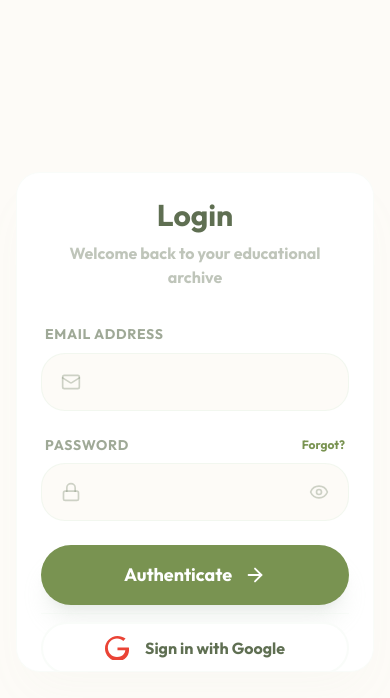
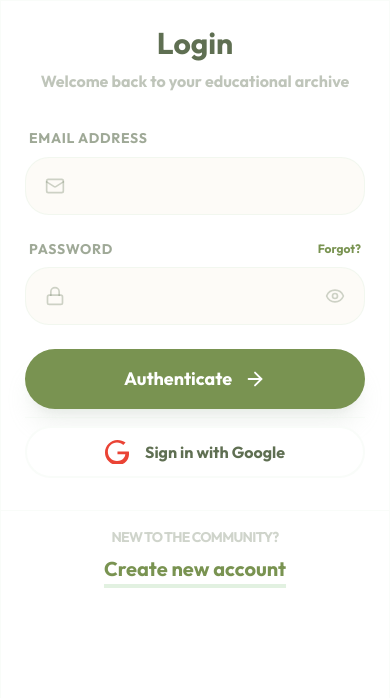
Before and after one commit to DeepaKumawat89/Notes_website, a React (Vite) app: page /login in a window 390 px wide. Shown: the top 698 px of the page. Built offline with nearby package versions, Linux system fonts and the light colour scheme; no server answers.

Commit message:
style: optimize mobile auth page for full-screen display

```diff
--- a/src/pages/user/Auth.jsx
+++ b/src/pages/user/Auth.jsx
@@ -206,7 +206,7 @@ const AuthModal = ({ isOpen, onClose }) => {
   const handleToggle = () => setIsLogin(!isLogin);
 
   return (
-    <div className={`fixed inset-0 z-[100] flex flex-col items-center ${isStandalonePage ? 'overflow-y-auto bg-cream-light p-4 sm:p-8' : 'overflow-hidden justify-center p-2 sm:p-4'}`}>
+    <div className={`fixed inset-0 z-[100] flex flex-col items-center ${isStandalonePage ? 'overflow-y-auto bg-cream-light sm:p-8' : 'overflow-hidden justify-center p-2 sm:p-4'}`}>
       {/* Backdrop - Only show if modal */}
       {!isStandalonePage && (
         <motion.div
@@ -218,7 +218,7 @@ const AuthModal = ({ isOpen, onClose }) => {
       )}
 
       {/* Container */}
-      <div className={`relative w-full max-w-5xl lg:h-[720px] min-h-[500px] h-fit max-h-[96vh] sm:max-h-[90vh] [perspective:2000px] ${isStandalonePage ? 'my-auto' : ''}`}>
+      <div className={`relative w-full max-w-5xl lg:h-[720px] h-screen sm:h-fit sm:max-h-[90vh] [perspective:2000px] ${isStandalonePage ? 'my-auto' : ''}`}>
         <motion.div
           initial={false}
           animate={{ rotateY: isLogin ? 0 : 180 }}
@@ -226,7 +226,7 @@ const AuthModal = ({ isOpen, onClose }) => {
           className="w-full h-full relative [transform-style:preserve-3d]"
         >
           {/* FRONT SIDE (LOGIN) */}
-          <div className={`absolute inset-0 w-full h-full [backface-visibility:hidden] bg-white rounded-[1.5rem] sm:rounded-[2.5rem] shadow-2xl flex flex-col lg:flex-row overflow-hidden border border-pista-light/20 shadow-pista/5`}>
+          <div className={`absolute inset-0 w-full h-full [backface-visibility:hidden] bg-white rounded-none sm:rounded-[2.5rem] shadow-2xl flex flex-col lg:flex-row overflow-y-visible sm:overflow-hidden border border-pista-light/20 shadow-pista/5`}>
             {!isStandalonePage && (
               <button onClick={onClose} className="absolute top-4 right-4 sm:top-6 sm:right-6 z-20 p-2 bg-white/80 hover:bg-white rounded-full text-pista-deep shadow-md transition-all active:scale-95">
                 <X size={20} />
@@ -241,7 +241,7 @@ const AuthModal = ({ isOpen, onClose }) => {
               </div>
             </div>
 
-            <div className="w-full lg:w-7/12 flex flex-col bg-white overflow-y-auto custom-scrollbar">
+            <div className="w-full lg:w-7/12 flex flex-col bg-white overflow-y-visible lg:overflow-y-auto custom-scrollbar">
               <div className="max-w-md mx-auto w-full p-6 sm:p-8 lg:p-12 my-auto">
                 <header className="mb-8 text-center lg:text-left">
                   <h1 className="text-3xl sm:text-4xl font-black text-pista-deep mb-2">Login</h1>
@@ -306,7 +306,7 @@ const AuthModal = ({ isOpen, onClose }) => {
           </div>
 
           {/* BACK SIDE (SIGNUP) */}
-          <div className={`absolute inset-0 w-full h-full [backface-visibility:hidden] [transform:rotateY(180deg)] bg-white rounded-[1.5rem] sm:rounded-[2.5rem] shadow-2xl flex flex-col lg:flex-row-reverse overflow-hidden border border-pista-light/20 shadow-pista/5`}>
+          <div className={`absolute inset-0 w-full h-full [backface-visibility:hidden] [transform:rotateY(180deg)] bg-white rounded-none sm:rounded-[2.5rem] shadow-2xl flex flex-col lg:flex-row-reverse overflow-y-visible sm:overflow-hidden border border-pista-light/20 shadow-pista/5`}>
             {!isStandalonePage && (
               <button onClick={onClose} className="absolute top-6 left-6 z-20 p-2 bg-white/80 hover:bg-white rounded-full text-pista-deep shadow-md transition-all active:scale-95">
                 <X size={20} />
@@ -321,7 +321,7 @@ const AuthModal = ({ isOpen, onClose }) => {
               </div>
             </div>
 
-            <div className="w-full lg:w-7/12 flex flex-col bg-white overflow-y-auto custom-scrollbar">
+            <div className="w-full lg:w-7/12 flex flex-col bg-white overflow-y-visible lg:overflow-y-auto custom-scrollbar">
               <div className="max-w-md mx-auto w-full p-6 sm:p-8 lg:p-12 my-auto">
                 <header className="mb-6 text-center lg:text-left">
                   <h1 className="text-3xl sm:text-4xl font-black text-pista-deep mb-2">Register</h1>
```
